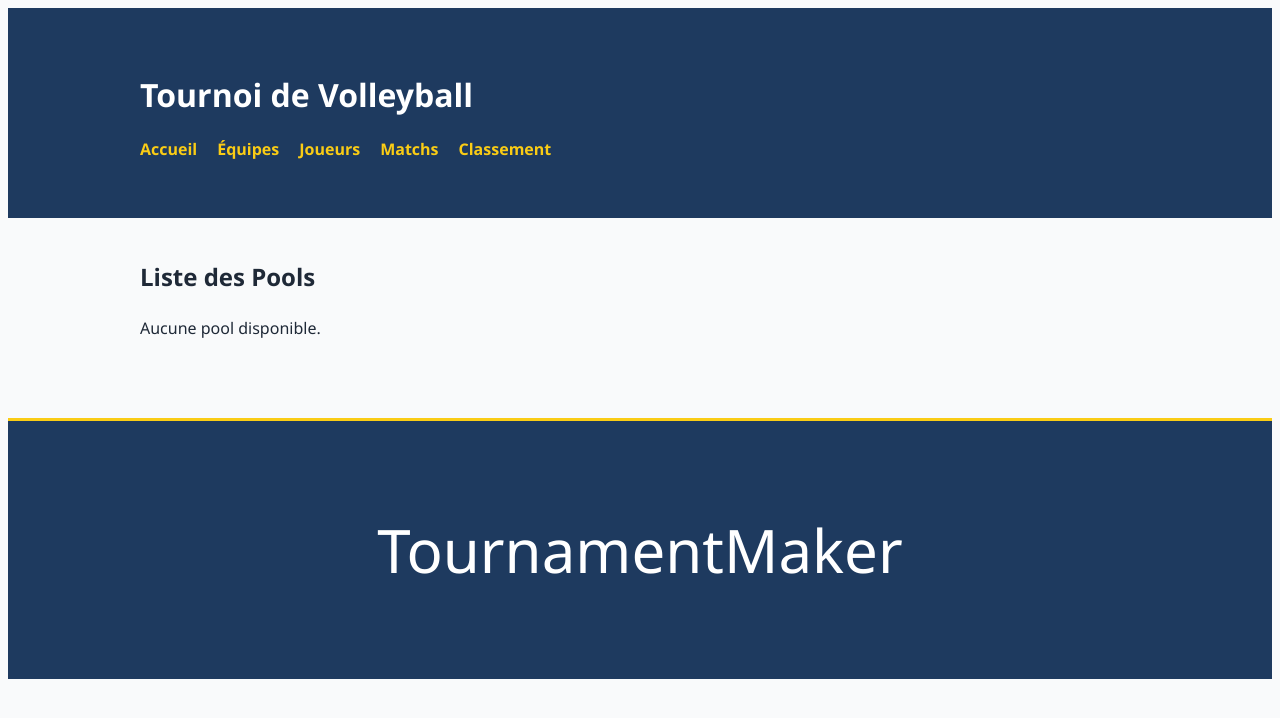
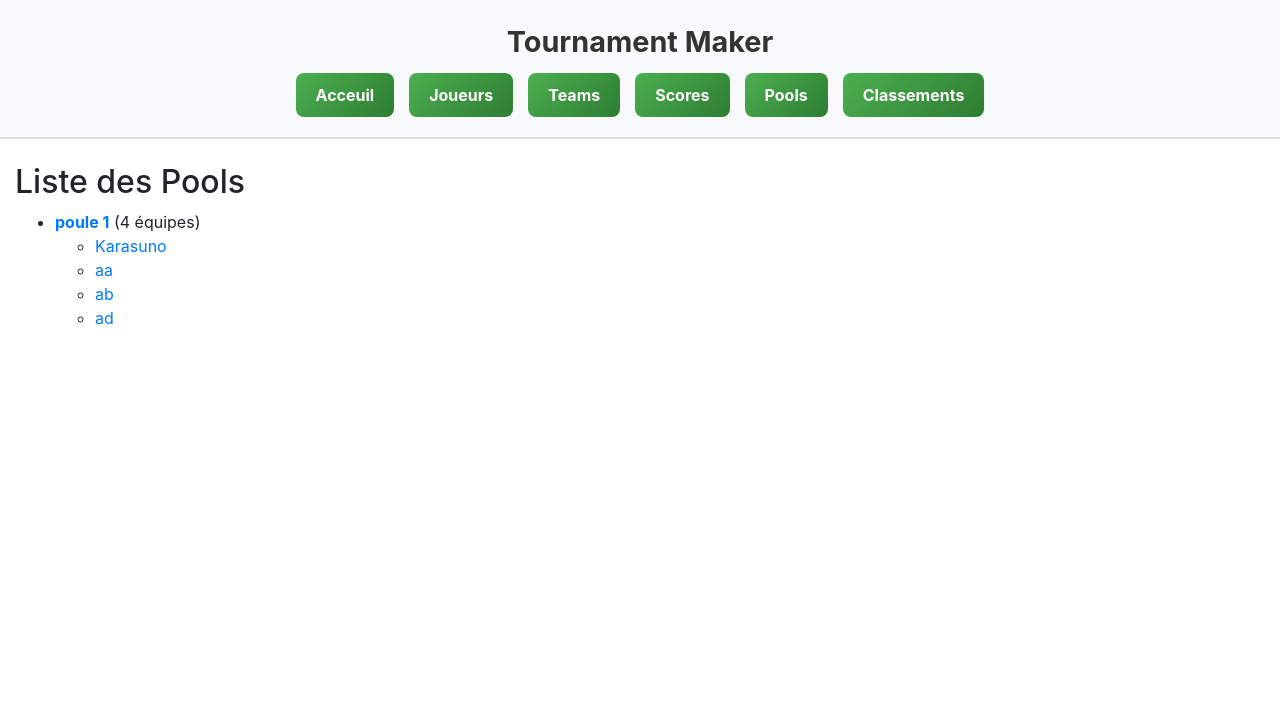
Before and after one commit to LouisAyzac/TournamentMaker, a Django app: page /TournamentMaker/pools/ in a window 1280 px wide. Shown: the top 718 px of the page. Run offline with Django 5.2, Linux system fonts and the light colour scheme; data comes from the database, SQL or seed files in the repository; data that the repository does not hold is empty; parts of the project's set-up code (start-up, migrations or seed data) failed here and were passed over; some libraries are stand-ins or nearby versions.

Commit message:
mini change

```diff
--- a/TournoiApp/TournamentMaker/static/css/styles.css
+++ b/TournoiApp/TournamentMaker/static/css/styles.css
@@ -1,69 +1,3 @@
-<<<<<<< HEAD
-/* Reset + base */
-* {
-  margin: 0;
-  padding: 0;
-  box-sizing: border-box;
-}
-
-body {
-  font-family: 'Segoe UI', sans-serif;
-  background-color: #f9fafb;
-  color: #1f2937;
-  line-height: 1.6;
-}
-
-.container {
-  width: 90%;
-  max-width: 1000px;
-  margin: 0 auto;
-  padding: 20px 0;
-}
-
-/* Header */
-header {
-  background-color: #1e3a5f;
-  color: #ffffff;
-  padding: 20px 0;
-}
-
-header h1 {
-  font-size: 32px;
-  margin-bottom: 10px;
-}
-
-.navbar {
-  list-style: none;
-  display: flex;
-  gap: 20px;
-  padding: 0;
-}
-
-.navbar li a {
-  color: #facc15;
-  text-decoration: none;
-  font-weight: bold;
-}
-
-.navbar li a:hover {
-  text-decoration: underline;
-}
-
-/* Main */
-main {
-  padding: 30px 0;
-}
-
-/* Footer */
-footer {
-  background-color: #1e3a5f;
-  color: #ffffff;
-  text-align: center;
-  padding: 1px 0;
-  margin-top: 40px;
-  font-size: 60px;
-  border-top: 3px solid #facc15;
-=======
 .header-bar {
   background-color: #f8f9fa;
   padding: 20px;
@@ -102,5 +36,4 @@ footer {
 
 .nav-button:active {
   transform: scale(0.98);
->>>>>>> dev
 }
--- a/TournoiApp/TournamentMaker/templates/base_generic.html
+++ b/TournoiApp/TournamentMaker/templates/base_generic.html
@@ -1,37 +1,44 @@
-{% load static %}
-<!DOCTYPE html>
-<html lang="fr">
-<head>
-  <meta charset="UTF-8">
-  <title>{% block title %}Tournoi de Volleyball{% endblock %}</title>
-  <link rel="stylesheet" href="{% static 'css/styles.css' %}">
-  <meta name="viewport" content="width=device-width, initial-scale=1.0">
-</head>
-<body>
-  <header>
-    <div class="container">
-      <h1>Tournoi de Volleyball</h1>
-      <nav>
-        <ul class="navbar">
-          <li><a href="{% url 'index' %}">Accueil</a></li>
-          <li><a href="{% url 'equipes' %}">Équipes</a></li>
-          <li><a href="{% url 'joueurs' %}">Joueurs</a></li>
-          <li><a href="{% url 'matchs' %}">Matchs</a></li>
-          <li><a href="{% url 'ranking' %}">Classement</a></li>
-        </ul>
-      </nav>
+<!doctype html>
+<html lang="en">
+  <head>
+    {% block title %}
+      <title>Bibliothèque locale</title>
+    {% endblock %}
+    <meta charset="utf-8" />
+    <meta name="viewport" content="width=device-width, initial-scale=1" />
+    <link
+      rel="stylesheet"
+      href="https://stackpath.bootstrapcdn.com/bootstrap/4.1.3/css/bootstrap.min.css"
+      integrity="sha384-MCw98/SFnGE8fJT3GXwEOngsV7Zt27NXFoaoApmYm81iuXoPkFOJwJ8ERdknLPMO"
+      crossorigin="anonymous" />
+    {% load static %}
+    <link rel="stylesheet" href="{% static 'css/styles.css' %}" />
+  </head>
+
+
+  <body>
+    <div class="header-bar">
+      <div class="header-title">Tournament Maker</div>
+      <div class="nav-buttons">
+        <a href="{% url 'index' %}" class="nav-button">Acceuil</a>
+        <a href="{% url 'players' %}" class="nav-button">Joueurs</a>
+        <a href="{% url 'teams' %}" class="nav-button">Teams</a>
+        <a href="{% url 'login' %}" class="nav-button">Scores</a>
+<a href="{% url 'pool_list' %}" class="nav-button">Pools</a>
+<a href="{% url 'rankings_list' %}" class="nav-button">Classements</a>
+
+
+
+
+      </div>
     </div>
-  </header>
 
-  <main class="container">
-    {% block content %}
-    {% endblock %}
-  </main>
-
-  <footer>
-    <div class="container">
-      <p> TournamentMaker</p>
+    <div class="container-fluid mt-4">
+      <div class="row">
+        <div class="col-sm-12">
+          {% block content %} {% endblock %}
+        </div>
+      </div>
     </div>
-  </footer>
-</body>
+  </body>
 </html>
--- a/TournoiApp/TournamentMaker/views.py
+++ b/TournoiApp/TournamentMaker/views.py
@@ -4,8 +4,18 @@ from django.shortcuts import render
 from TournamentMaker.models import Player, Team
 
 def index(request):
-    num_Player = Player.objects.count()
-    context = {'num_Player': num_Player}
+    """View function for home page of site."""
+
+    # Generate counts of some of the main objects
+    num_Player = Player.objects.all().count()
+
+    # Available books (status = 'a'
+
+    context = {
+        'num_Player': num_Player,
+    }
+
+    # Render the HTML template index.html with the data in the context variable
     return render(request, 'index.html', context=context)
 
 from django.shortcuts import render
```
Also changed, not shown: TournoiApp/TournamentMaker/templates/TournamentMaker/equipes.html (deleted, +0 -12 lines), TournoiApp/TournamentMaker/templates/TournamentMaker/joueurs.html (deleted, +0 -22 lines), TournoiApp/TournamentMaker/templates/TournamentMaker/matchs.html (deleted, +0 -16 lines), TournoiApp/TournamentMaker/templates/TournamentMaker/ranking.html (deleted, +0 -19 lines), TournoiApp/TournamentMaker/migrations/0012_merge_20250520_0854.py (added), TournoiApp/TournamentMaker/migrations/0013_remove_ranking_losses_remove_ranking_played_and_more.py (added), TournoiApp/db.sqlite3.
